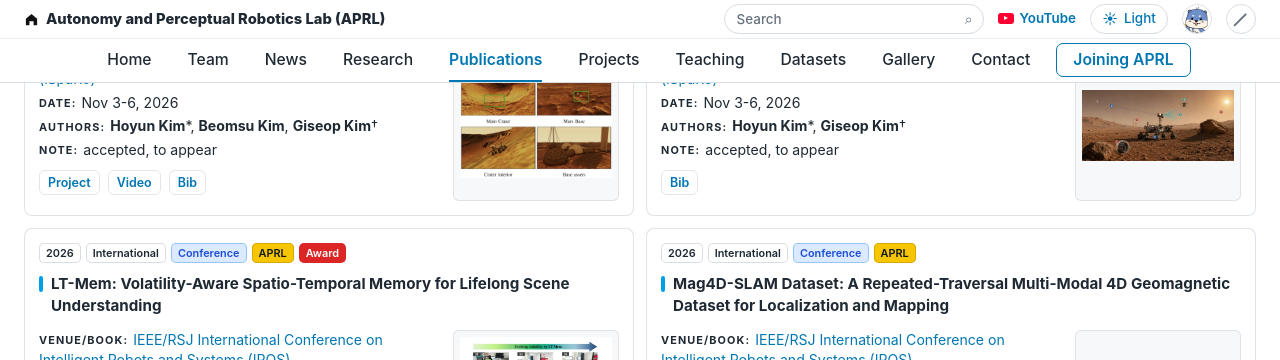
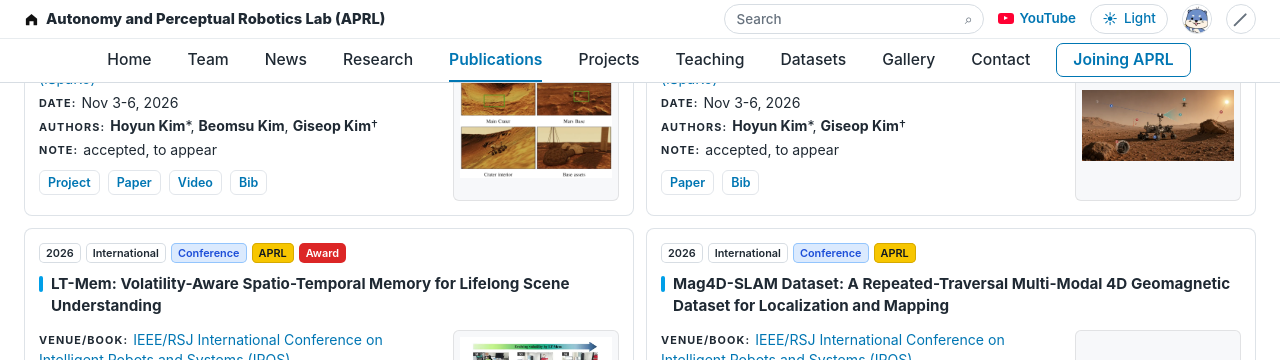
Before and after one commit to team-aprl/team-aprl.github.io, a Jekyll site: the page built from publications.html, in a window 1280 px wide and 900 px high, scrolled down 804 px. Shown: the top 360 px of the window. Built offline with Jekyll 4.4.1, drawn with Linux system fonts in a browser that asks for light colours.

Commit message:
Add arXiv paper links for MarsLab and planetary simulation survey

```diff
--- a/publications.html
+++ b/publications.html
@@ -14,11 +14,11 @@ extra_styles:
         <div class="publication-list">
           <article id="marslab-isparo-2026" class="publication-card" data-region="international" data-type="conference" data-aprl="aprl" data-year="2026" data-venue="isparo">
             <div class="publication-body"><div class="publication-title-row"><span class="pub-badge pub-year">2026</span><span class="pub-badge">International</span><span class="pub-badge">Conference</span><span class="pub-badge aprl">APRL</span><h3>MarsLab: A Martian Rover Simulator for Planetary Rover Autonomous Navigation</h3></div>
-              <div class="publication-meta"><span><b>Venue/Book</b><a href="http://isparo.space">International Conference on Space Robotics (iSpaRo)</a></span><span><b>Date</b>Nov 3-6, 2026</span><span><b>Authors</b><strong>Hoyun Kim</strong>*, <strong>Beomsu Kim</strong>, <strong>Giseop Kim</strong>†</span><span><b>Note</b>accepted, to appear</span></div><div class="publication-actions"><a href="https://kimhoyun-robotair.github.io/MarsLab/">Project</a><a href="https://www.youtube.com/watch?v=gkr9NTTGlTw">Video</a><button type="button" data-bibtex="@inproceedings{kim2026marslab,&#10;  title={MarsLab: A Martian Rover Simulator for Planetary Rover Autonomous Navigation},&#10;  author={Kim, Hoyun and Kim, Beomsu and Kim, Giseop},&#10;  booktitle={International Conference on Space Robotics (iSpaRo)},&#10;  year={2026}&#10;}">Bib</button></div></div><a class="publication-figure" href="assets/publications/marslab-martian-rover-simulator.png"><img src="assets/publications/thumbs/marslab-martian-rover-simulator-thumb.webp" alt="MarsLab environments including the Main Crater, Mars Base, crater interior, and base assets" width="800" height="557" loading="lazy" decoding="async" /></a>
+              <div class="publication-meta"><span><b>Venue/Book</b><a href="http://isparo.space">International Conference on Space Robotics (iSpaRo)</a></span><span><b>Date</b>Nov 3-6, 2026</span><span><b>Authors</b><strong>Hoyun Kim</strong>*, <strong>Beomsu Kim</strong>, <strong>Giseop Kim</strong>†</span><span><b>Note</b>accepted, to appear</span></div><div class="publication-actions"><a href="https://kimhoyun-robotair.github.io/MarsLab/">Project</a><a href="https://arxiv.org/abs/2609.34702">Paper</a><a href="https://www.youtube.com/watch?v=gkr9NTTGlTw">Video</a><button type="button" data-bibtex="@inproceedings{kim2026marslab,&#10;  title={MarsLab: A Martian Rover Simulator for Planetary Rover Autonomous Navigation},&#10;  author={Kim, Hoyun and Kim, Beomsu and Kim, Giseop},&#10;  booktitle={International Conference on Space Robotics (iSpaRo)},&#10;  year={2026}&#10;}">Bib</button></div></div><a class="publication-figure" href="assets/publications/marslab-martian-rover-simulator.png"><img src="assets/publications/thumbs/marslab-martian-rover-simulator-thumb.webp" alt="MarsLab environments including the Main Crater, Mars Base, crater interior, and base assets" width="800" height="557" loading="lazy" decoding="async" /></a>
           </article>
           <article id="planetary-robotics-simulation-survey-isparo-2026" class="publication-card" data-region="international" data-type="conference" data-aprl="aprl" data-year="2026" data-venue="isparo">
             <div class="publication-body"><div class="publication-title-row"><span class="pub-badge pub-year">2026</span><span class="pub-badge">International</span><span class="pub-badge">Conference</span><span class="pub-badge aprl">APRL</span><h3>Simulation for Planetary Robotic Perception and Autonomy: A Concise Survey of Recent Capabilities and Gaps</h3></div>
-              <div class="publication-meta"><span><b>Venue/Book</b><a href="http://isparo.space">International Conference on Space Robotics (iSpaRo)</a></span><span><b>Date</b>Nov 3-6, 2026</span><span><b>Authors</b><strong>Hoyun Kim</strong>*, <strong>Giseop Kim</strong>†</span><span><b>Note</b>accepted, to appear</span></div><div class="publication-actions"><button type="button" data-bibtex="@inproceedings{kim2026simulation,&#10;  title={Simulation for Planetary Robotic Perception and Autonomy: A Concise Survey of Recent Capabilities and Gaps},&#10;  author={Kim, Hoyun and Kim, Giseop},&#10;  booktitle={International Conference on Space Robotics (iSpaRo)},&#10;  year={2026}&#10;}">Bib</button></div></div>
+              <div class="publication-meta"><span><b>Venue/Book</b><a href="http://isparo.space">International Conference on Space Robotics (iSpaRo)</a></span><span><b>Date</b>Nov 3-6, 2026</span><span><b>Authors</b><strong>Hoyun Kim</strong>*, <strong>Giseop Kim</strong>†</span><span><b>Note</b>accepted, to appear</span></div><div class="publication-actions"><a href="https://arxiv.org/abs/2609.34743">Paper</a><button type="button" data-bibtex="@inproceedings{kim2026simulation,&#10;  title={Simulation for Planetary Robotic Perception and Autonomy: A Concise Survey of Recent Capabilities and Gaps},&#10;  author={Kim, Hoyun and Kim, Giseop},&#10;  booktitle={International Conference on Space Robotics (iSpaRo)},&#10;  year={2026}&#10;}">Bib</button></div></div>
           <a class="publication-figure" href="assets/publications/planetary-simulation-survey-isparo-2026-lightbox.webp"><img src="assets/publications/thumbs/planetary-simulation-survey-isparo-2026-thumb.webp" alt="Planetary robotics simulation overview showing a Mars rover, terrain interaction, lighting, gravity, communication, aerial robotics, and perception" width="800" height="374" loading="lazy" decoding="async" /></a>
           </article>
           <article id="fieldmatch-iros-2026" class="publication-card" data-region="international" data-type="workshop" data-aprl="aprl" data-year="2026" data-venue="iros-ws">
```
